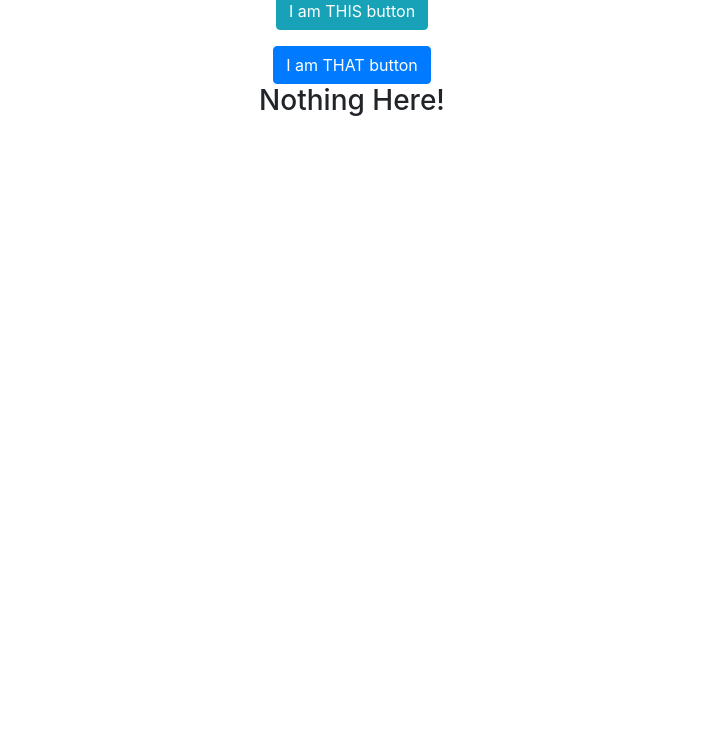
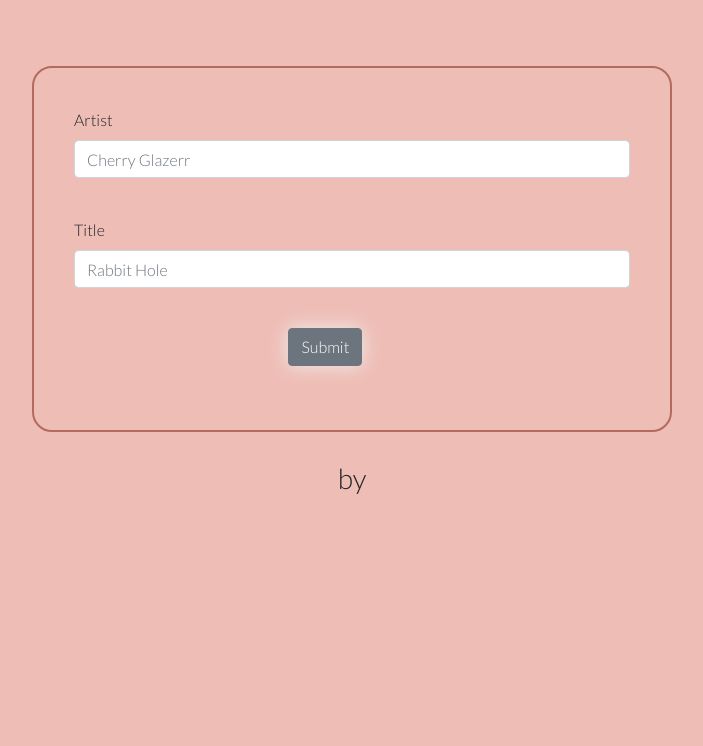
Before and after one commit to hmparsons-sde/jammin-gen, a React app: page / in a window 1280 px wide. Shown: the part 54-800 px from the top of the page, without its empty margins (288-991 px from the left). Built offline with nearby package versions, Linux system fonts and the light colour scheme.

Commit message:
functional and pretty

```diff
--- a/src/App/App.scss
+++ b/src/App/App.scss
@@ -1,38 +1,59 @@
-.App {
-  text-align: center;
+@import '~bootstrap/scss/bootstrap';
+@import '~@fortawesome/fontawesome-free/css/all.min.css';
+@import url('https://fonts.googleapis.com/css2?family=Lato:wght@300&display=swap');
+
+body {
+background-color: #eebdb5;
+margin-top: 120px;
 }
 
-.App-logo {
-  height: 40vmin;
-  pointer-events: none;
+Form {
+  background-color: #eebdb5;
+  border-style: solid;
+  border-color: #b36b5e;
+  border-width: 2px;
+  border-radius: 20px;
+  width: 40rem;
+  margin: auto;
+  font-family: 'Lato', sans-serif;
 }
 
-@media (prefers-reduced-motion: no-preference) {
-  .App-logo {
-    animation: App-logo-spin infinite 20s linear;
-  }
+#formGroup {
+  margin: 40px;
+  width: auto;
+  justify-content: center;
 }
 
-.App-header {
-  background-color: #282c34;
-  min-height: 100vh;
-  display: flex;
-  flex-direction: column;
-  align-items: center;
-  justify-content: center;
-  font-size: calc(10px + 2vmin);
-  color: white;
+// Label {
+//   margin-top: 25px;
+// }
+
+Button {
+  background-color: #e0dec4;
+  text-align: center;
+  transition: 0.5s;
+  background-size: 200% auto;
+  color: #b36b5e;
+  box-shadow: 0 0 20px #eee;
+  border-radius: 10px;
+  border-style: solid;
+  border-width: 2px;
+  border-color: #b36b5e;
+  margin-bottom: 10%;
+  margin-left: 40%;
 }
 
-.App-link {
-  color: #61dafb;
+Button:hover {
+  background-color: #b36b5e;
+  color: #e0dec4;
+  transition: 0.5s;
+  border-color: #e0dec4;
+  border-style: solid;
+  border-width: 2px;
 }
 
-@keyframes App-logo-spin {
-  from {
-    transform: rotate(0deg);
-  }
-  to {
-    transform: rotate(360deg);
-  }
+#artistInfo {
+  text-align: center;
+  font-family: 'Lato', sans-serif;
+  margin: 30px;
 }
--- a/src/App/index.js
+++ b/src/App/index.js
@@ -1,36 +1,71 @@
 import React, { useState } from 'react';
+import {
+  Button, Form, FormGroup, Label, Input
+} from 'reactstrap';
 import './App.scss';
+import getJams from '../helpers/data/getJams';
 
 function App() {
-  const [domWriting, setDomWriting] = useState('Nothing Here!');
+  const [lyrics, setLyrics] = useState('');
+  const [userInput, setUserInput] = useState({
+    artist: '',
+    title: ''
+  });
+  const [artist, setArtist] = useState({
+    artist: '',
+    title: ''
+  });
 
-  const handleClick = (e) => {
-    console.warn(`You clicked ${e.target.id}`);
-    setDomWriting(`You clicked ${e.target.id}! Check the Console!`);
+  const getLyrics = () => {
+    getJams(userInput.artist, userInput.title)
+      .then((song) => {
+        setLyrics(song);
+      });
+    setArtist({
+      artist: userInput.artist,
+      title: userInput.title
+    });
+  };
+
+  const handleSubmit = (e) => {
+    e.preventDefault();
+    console.warn(userInput);
+    setUserInput({
+      artist: '',
+      title: ''
+    });
+    getLyrics();
+  };
+
+  const handleUserInput = (e) => {
+    setUserInput({
+      ...userInput,
+      [e.target.id]: e.target.value
+    });
   };
 
   return (
-    <div className='App'>
-      <h2>INSIDE APP COMPONENT</h2>
-      <div>
-        <button
-          id='this-button'
-          className='btn btn-info'
-          onClick={handleClick}
-        >
-          I am THIS button
-        </button>
-      </div>
-      <div>
-        <button
-          id='that-button'
-          className='btn btn-primary mt-3'
-          onClick={handleClick}
-        >
-          I am THAT button
-        </button>
-      </div>
-      <h3>{domWriting}</h3>
+    <div>
+      <Form className = "form"
+      onSubmit={handleSubmit}>
+       <FormGroup id="formGroup">
+         <Label for="artist">Artist</Label>
+         <Input id='artist' placeholder="Cherry Glazerr" value={userInput.artist} onChange={handleUserInput}>
+         </Input>
+       </FormGroup>
+       <FormGroup id="formGroup">
+         <Label for="title">Title</Label>
+         <Input id='title' placeholder="Rabbit Hole" value={userInput.title} onChange={handleUserInput}>
+         </Input>
+       </FormGroup>
+       <Button type='submit'>
+       Submit
+      </Button>
+     </Form>
+     <div>
+       <h3 id="artistInfo">{artist.title} by {artist.artist}</h3>
+       <p id="lyricContainer">{lyrics}</p>
+     </div>
     </div>
   );
 }
--- a/src/helpers/data/getJams.js
+++ b/src/helpers/data/getJams.js
@@ -0,0 +1,11 @@
+import axios from 'axios';
+
+const dbUrl = 'https://api.lyrics.ovh/v1/';
+
+const getJams = (artist, title) => new Promise((resolve, reject) => {
+  axios.get(`${dbUrl}${artist}/${title}`)
+    .then((response) => resolve(Object.values(response.data)))
+    .catch((error) => reject(error));
+});
+
+export default getJams;
--- a/src/index.js
+++ b/src/index.js
@@ -4,7 +4,7 @@
 import App from './App';
 import reportWebVitals from './reportWebVitals';
 
-import 'bootstrap/dist/css/bootstrap.min.css';
+// import 'bootstrap/dist/css/bootstrap.min.css';
 
 ReactDOM.render(
   <React.Fragment>
```
